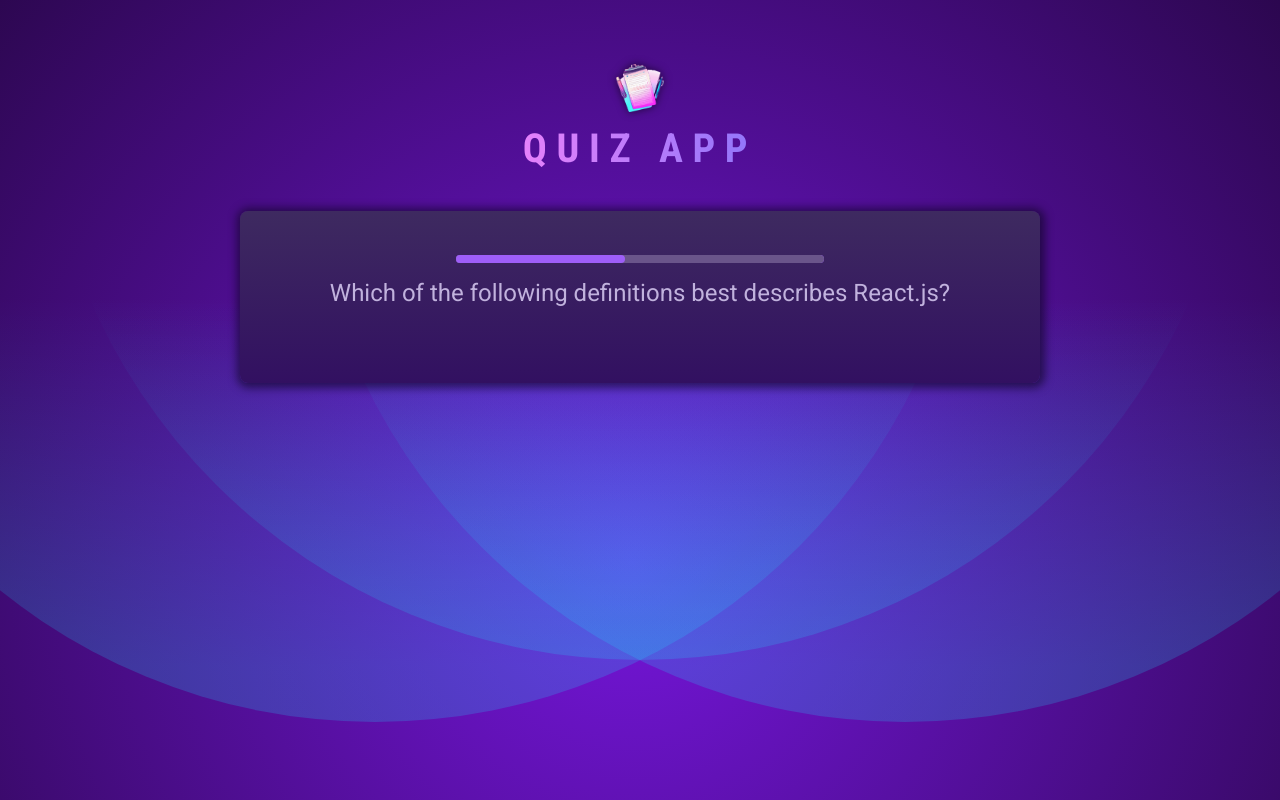
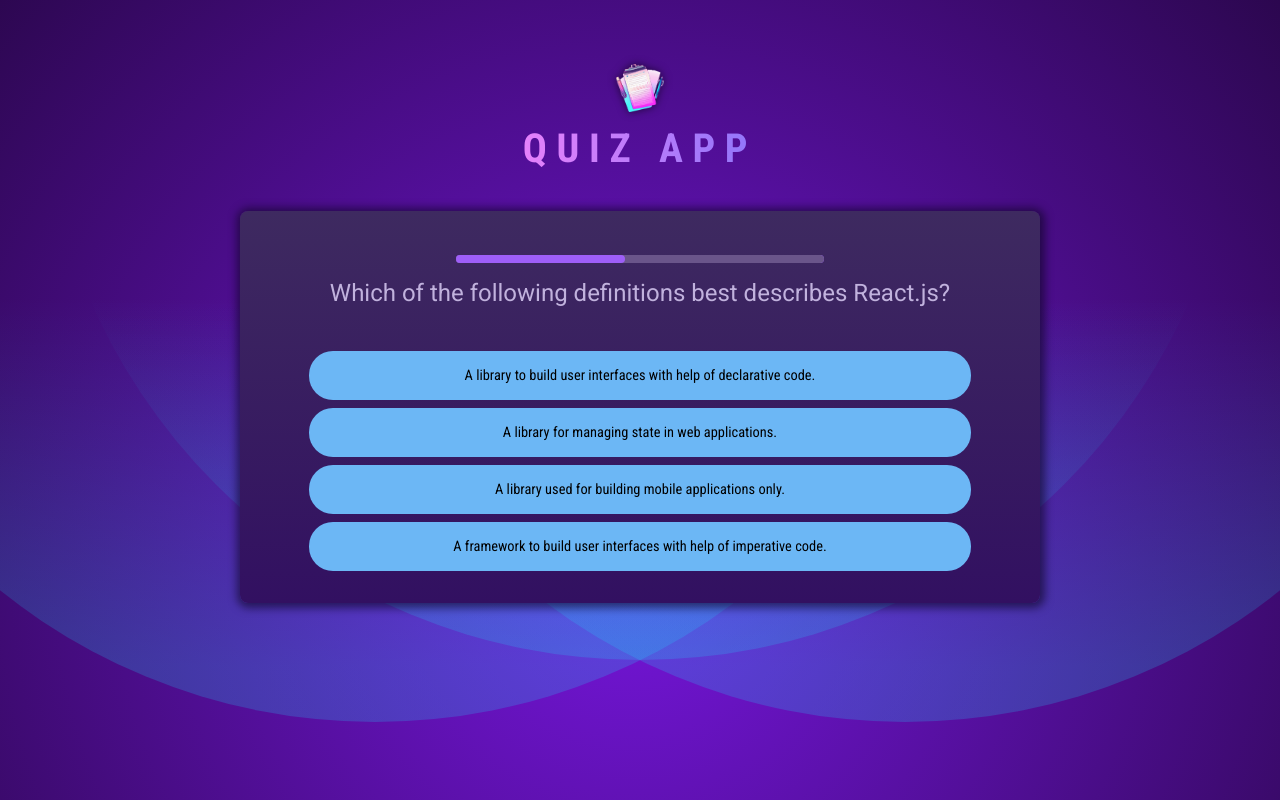
Before and after one commit to NomanMunir/react-journey, a React (Vite) app in the folder 12-demo-project-reactQuiz/: page / in a window 1280 px wide. Built offline with nearby package versions, Linux system fonts and the light colour scheme.

Commit message:
- Section 12 done. Quiz app is completed.

```diff
--- a/12-demo-project-reactQuiz/src/components/Answers.jsx
+++ b/12-demo-project-reactQuiz/src/components/Answers.jsx
@@ -1,9 +1,23 @@
-export default function Answers({}) {
+import { useRef } from "react";
+
+export default function Answers({
+  answers,
+  selectedAnswer,
+  answerState,
+  onSelectAnswer,
+}) {
+  const shuffledAnswers = useRef();
+
+  if (!shuffledAnswers.current) {
+    shuffledAnswers.current = [...answers];
+    shuffledAnswers.current.sort(() => Math.random() - 0.5);
+  }
+
   return (
     <ul id="answers">
       {shuffledAnswers.current.map((answer) => {
-        const isSelected = userAnswers[userAnswers.length - 1] === answer;
-        const cssClass = "";
+        const isSelected = selectedAnswer === answer;
+        let cssClass = "";
 
         if (answerState === "answered" && isSelected) cssClass = "selected";
 
@@ -15,7 +29,11 @@
 
         return (
           <li key={answer} className="answer">
-            <button onClick={handleSelectedAnswer} className={cssClass}>
+            <button
+              onClick={() => onSelectAnswer(answer)}
+              className={cssClass}
+              disabled={answerState != ""}
+            >
               {answer}
             </button>
           </li>
--- /dev/null
+++ b/12-demo-project-reactQuiz/src/components/Question.jsx
@@ -0,0 +1,53 @@
+import { useState } from "react";
+
+import Answers from "./Answers";
+import QuestionTimer from "./QuestionTimer";
+import QUESTIONS from "../questions.js";
+
+export default function Question({ onSkipAnswer, onSelectAnswer, index }) {
+  const [answer, setAnswer] = useState({
+    selectedAnswer: "",
+    isCorrect: null,
+  });
+  let timer = 10000;
+  if (answer.selectedAnswer) timer = 1000;
+  if (answer.isCorrect !== null) timer = 2000;
+  function handleSelectAnswer(answer) {
+    setAnswer({
+      selectedAnswer: answer,
+      isCorrect: null,
+    });
+    setTimeout(() => {
+      setAnswer({
+        selectedAnswer: answer,
+        isCorrect: QUESTIONS[index].answers[0] === answer,
+      });
+
+      setTimeout(() => {
+        onSelectAnswer(answer);
+      }, 2000);
+    }, 1000);
+  }
+
+  let answerState = "";
+  if (answer.selectedAnswer && answer.isCorrect != null)
+    answerState = answer.isCorrect ? "correct" : "wrong";
+  else if (answer.selectedAnswer) answerState = "answered";
+  return (
+    <div id="question">
+      <QuestionTimer
+        key={timer}
+        timeout={timer}
+        onTimeout={answer.selectedAnswer === "" ? onSkipAnswer : null}
+        mode={answerState}
+      />
+      <h2>{QUESTIONS[index].text}</h2>
+      <Answers
+        answers={QUESTIONS[index].answers}
+        selectedAnswer={answer.selectedAnswer}
+        answerState={answerState}
+        onSelectAnswer={handleSelectAnswer}
+      />
+    </div>
+  );
+}
--- a/12-demo-project-reactQuiz/src/components/QuestionTimer.jsx
+++ b/12-demo-project-reactQuiz/src/components/QuestionTimer.jsx
@@ -1,6 +1,6 @@
 import { useEffect, useState } from "react";
 
-export default function QuestionTimer({ timeout, onTimeout }) {
+export default function QuestionTimer({ timeout, onTimeout, mode }) {
   const [remaningTime, setRemaningTime] = useState(timeout);
 
   useEffect(() => {
@@ -26,5 +26,12 @@
     };
   }, []);
 
-  return <progress id="question-time" value={remaningTime} max={timeout} />;
+  return (
+    <progress
+      id="question-time"
+      value={remaningTime}
+      max={timeout}
+      className={mode}
+    />
+  );
 }
--- a/12-demo-project-reactQuiz/src/components/Quiz.jsx
+++ b/12-demo-project-reactQuiz/src/components/Quiz.jsx
@@ -1,37 +1,23 @@
-import { useCallback, useRef, useState } from "react";
+import { useCallback, useState } from "react";
 import QUESTIONS from "../questions.js";
 import quizCompletedImg from "../assets/quiz-complete.png";
-import QuestionTimer from "./QuestionTimer.jsx";
+import Question from "./Question.jsx";
+import Summary from "./Summary.jsx";
 
 export default function Quiz({}) {
-  const shuffledAnswers = useRef();
+  const [userAnswers, setUserAnswers] = useState([]);
 
-  const [userAnswers, setUserAnswers] = useState([]);
-  const [answerState, setAnswerState] = useState("");
-
-  const questionIndex =
-    answerState === "" ? userAnswers.length : userAnswers.length - 1;
+  const questionIndex = userAnswers.length;
   const isQuizCompleted = userAnswers.length === QUESTIONS.length;
 
-  const handleSelectedAnswer = useCallback(
-    function handleSelectedAnswer(selectedAnswer) {
-      setAnswerState("answered");
-      setUserAnswers((prevAnswers) => {
-        return [...prevAnswers, selectedAnswer];
-      });
-
-      setTimeout(() => {
-        if (selectedAnswer === QUESTIONS[questionIndex].answers[0])
-          setAnswerState("correct");
-        else setAnswerState("wrong");
-
-        setTimeout(() => {
-          setAnswerState("");
-        }, 2000);
-      }, 1000);
-    },
-    [questionIndex]
-  );
+  const handleSelectedAnswer = useCallback(function handleSelectedAnswer(
+    selectedAnswer
+  ) {
+    setUserAnswers((prevAnswers) => {
+      return [...prevAnswers, selectedAnswer];
+    });
+  },
+  []);
 
   const handleTimeoutSkipQuestion = useCallback(
     () => handleSelectedAnswer(null),
@@ -39,27 +25,17 @@
   );
 
   if (isQuizCompleted) {
-    return (
-      <div id="summary">
-        <img src={quizCompletedImg} alt="Quiz compeleted image" />
-        <h2>Quiz Completed</h2>
-      </div>
-    );
+    return <Summary userAnswers={userAnswers} />;
   }
-
-  shuffledAnswers.current = [...QUESTIONS[questionIndex].answers];
-  shuffledAnswers.current.sort(() => Math.random() - 0.5);
 
   return (
     <div id="quiz">
-      <div id="question">
-        <QuestionTimer
-          key={questionIndex}
-          timeout={10000}
-          onTimeout={handleTimeoutSkipQuestion}
-        />
-        <h2>{QUESTIONS[questionIndex].text}</h2>
-      </div>
+      <Question
+        index={questionIndex}
+        key={questionIndex}
+        onSkipAnswer={handleTimeoutSkipQuestion}
+        onSelectAnswer={handleSelectedAnswer}
+      />
     </div>
   );
 }
--- /dev/null
+++ b/12-demo-project-reactQuiz/src/components/Summary.jsx
@@ -0,0 +1,54 @@
+import quizCompletedImg from "../assets/quiz-complete.png";
+import QUESTIONS from "../questions.js";
+
+export default function Summary({ userAnswers }) {
+  const skippedAnswers = userAnswers.filter((answer) => answer === null);
+  const correctAnswers = userAnswers.filter(
+    (answer, index) => answer === QUESTIONS[index].answers[0]
+  );
+  const skippedAnswersShare = Math.round(
+    (skippedAnswers.length / userAnswers.length) * 100
+  );
+  const correctAnswersShare = Math.round(
+    (correctAnswers.length / userAnswers.length) * 100
+  );
+  const wrongAnswersShare = 100 - correctAnswersShare - skippedAnswersShare;
+
+  return (
+    <div id="summary">
+      <img src={quizCompletedImg} alt="Quiz compeleted image" />
+      <h2>Quiz Completed</h2>
+      <div id="summary-stats">
+        <p>
+          <span className="number">{skippedAnswersShare}%</span>
+          <span className="text">skipped</span>
+        </p>
+        <p>
+          <span className="number">{correctAnswersShare}%</span>
+          <span className="text">answered correctly</span>
+        </p>
+        <p>
+          <span className="number">{wrongAnswersShare}%</span>
+          <span className="text">answered incorrectly</span>
+        </p>
+      </div>
+      <ol>
+        {userAnswers.map((answer, index) => {
+          let cssClass = "user-answer";
+          if (answer === null) cssClass += " skipped";
+          else if (answer === QUESTIONS[index].answers[0])
+            cssClass += " correct";
+          else cssClass += " wrong";
+
+          return (
+            <li key={index}>
+              <h3>{index + 1}</h3>
+              <p className="question">{QUESTIONS[index].text}</p>
+              <p className={cssClass}>{answer ?? "Skipped"}</p>
+            </li>
+          );
+        })}
+      </ol>
+    </div>
+  );
+}
```
